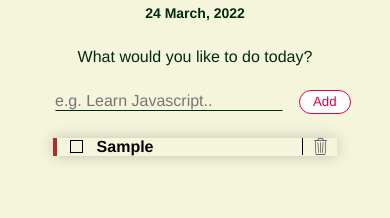
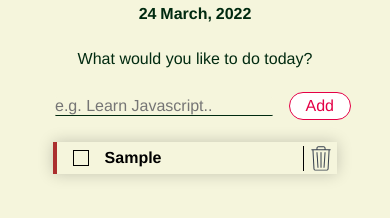
Before and after one commit to withouttheh/todo-app, a plain HTML site: page index.html in a window 390 px wide. Both pictures are taken after typing "Sample" into the empty fields and a click on the button "Add". Shown: the part 54-272 px from the top of the page. Drawn offline with Linux system fonts and the light colour scheme.

Commit message:
Fixed task bar responsiveness

```diff
--- a/css/main.css
+++ b/css/main.css
@@ -4,6 +4,7 @@
     font-family: Helvetica, sans-serif;
     text-decoration: none;
     background-color: beige;
+    font-size: 16px;
 }
 
 html {
@@ -19,7 +20,6 @@ body {
     background-color: beige;
 }
 
-
 /* header styles */
 
 header,
@@ -27,6 +27,7 @@ main {
     display: flex;
     justify-content: center;
     align-items: center;
+    width: 100%;
 }
 
 header {
@@ -37,7 +38,7 @@ h1 {
     font-size: 1.618em;
     font-weight: 800;
     text-transform: uppercase;
-    color: #002A10;
+    color: #002a10;
     text-align: center;
 }
 
@@ -53,7 +54,6 @@ main {
     width: 40%;
 }
 
-
 /* mobile styles */
 
 @media (max-width: 480px) {
@@ -62,12 +62,11 @@ main {
     }
 }
 
-
 /* date styles */
 
 .date {
     width: 100%;
-    color: #002A10;
+    color: #002a10;
     display: flex;
     align-items: center;
     justify-content: center;
@@ -82,9 +81,9 @@ h3 {
 h2 {
     font-size: 1em;
     font-weight: 600;
-    color: #002A10;
+    color: #002a10;
     text-transform: uppercase;
-    letter-spacing: 0.08em
+    letter-spacing: 0.08em;
 }
 
 h3 {
@@ -92,11 +91,10 @@ h3 {
     font-weight: 600;
 }
 
-div>p {
-    color: #002A10;
+div > p {
+    color: #002a10;
     margin-top: 1.5em;
 }
-
 
 /* form styles */
 
@@ -112,17 +110,17 @@ form {
     margin: 1.5em;
 }
 
-.text-bar>input:nth-child(1) {
+.text-bar > input:nth-child(1) {
     width: 80%;
     border-radius: 0.1em;
     border: none;
-    border-bottom: 1px solid #002A10;
+    border-bottom: 1px solid #002a10;
     margin: 0 1em;
-    color: #002A10;
+    color: #002a10;
     font-size: 1em;
 }
 
-.text-bar>button:nth-child(2) {
+.text-bar > button:nth-child(2) {
     text-align: center;
     padding: 0.25em 1em;
     border-radius: 0.1em;
@@ -137,7 +135,7 @@ form {
     transition: all 0.4s;
 }
 
-.text-bar>button:nth-child(2):hover {
+.text-bar > button:nth-child(2):hover {
     -webkit-transform: scale(1.2);
     -ms-transform: scale(1.2);
     transform: scale(1.1);
@@ -145,20 +143,22 @@ form {
     color: white;
 }
 
-
 /* task panel styles */
 
 .task-panel {
     color: white;
     width: 100%;
+    height: 2rem;
     display: flex;
     flex-direction: column;
+    align-items: center;
+    justify-content: center;
 }
-
 
 /* task styles */
 
 .task {
+    height: 2rem;
     width: 90%;
     display: flex;
     justify-content: center;
@@ -171,19 +171,19 @@ form {
     border-left: 0.25em solid #ab2f2f;
 }
 
-.task>input {
+.task > input {
     margin: 0 1em;
 }
 
 label {
     display: flex;
-    height: auto;
-    width: auto;
+    height: 1rem;
+    width: 3rem;
     align-items: center;
     justify-content: center;
 }
 
-label>input[type="checkbox"] {
+label > input[type="checkbox"] {
     display: flex;
     margin: 0 1em;
     cursor: pointer;
@@ -194,12 +194,12 @@ label>input[type="checkbox"] {
     position: relative;
 }
 
-label>input[type="checkbox"]:checked {
+label > input[type="checkbox"]:checked {
     background-color: white;
 }
 
-label>input[type="checkbox"]:checked:after {
-    content: '\2714';
+label > input[type="checkbox"]:checked:after {
+    content: "\2714";
     position: absolute;
     bottom: -15%;
     left: 0px;
@@ -207,13 +207,13 @@ label>input[type="checkbox"]:checked:after {
     font-size: 1.2em;
 }
 
-label>input[type="checkbox"]:hover {
+label > input[type="checkbox"]:hover {
     -webkit-transform: scale(1.2);
     -ms-transform: scale(1.2);
     transform: scale(1.2);
 }
 
-label>span {
+label > span {
     margin: 0 1em;
 }
 
@@ -227,14 +227,16 @@ h4 {
     display: flex;
     justify-content: center;
     align-items: center;
+    height: 80%;
+    width: 2rem;
 }
 
-span>img {
-    width: 50%;
+span > img {
+    height: 100%;
     cursor: pointer;
 }
 
-span>img:hover {
+span > img:hover {
     -webkit-transform: scale(1.2);
     -ms-transform: scale(1.2);
     transform: scale(1.2);
--- a/js/main.js
+++ b/js/main.js
@@ -1,19 +1,19 @@
 $(document).ready(function() {
 
     // Date settings
-    var months = ['January', 'February', 'March', 'April', 'May',
+    const months = ['January', 'February', 'March', 'April', 'May',
         'June', 'July', 'August', 'September',
         'October', 'November', 'December'
     ];
-    var days = ['Sunday', 'Monday', 'Tuesday', 'Wednesday',
+    const days = ['Sunday', 'Monday', 'Tuesday', 'Wednesday',
         'Thursday', 'Friday', 'Saturday'
     ];
 
-    var now = new Date();
-    var dayOfWeek = days[now.getDay()];
-    var dayOfMonth = now.getDate();
-    var month = months[now.getMonth()];
-    var year = now.getFullYear();
+    const now = new Date();
+    let dayOfWeek = days[now.getDay()];
+    let dayOfMonth = now.getDate();
+    let month = months[now.getMonth()];
+    let year = now.getFullYear();
 
     $('.date h2').text(dayOfWeek);
     $('.day').text(dayOfMonth);
@@ -23,15 +23,15 @@ $(document).ready(function() {
     // Input
     $(':text').val("");
 
-    var form = $('.text-bar');
+    let form = $('.text-bar');
 
     // Add task
-    var count = 0;
+    let count = 0;
 
     form.submit(function(e) {
             e.preventDefault();
             // Select input value and task panel div
-            var taskInput = $(':text');
+            let taskInput = $(':text');
 
             if (taskInput.val() === "") {
                 alert('Please add a task!');
@@ -39,8 +39,8 @@ $(document).ready(function() {
             } else {
                 count++;
                 // Add task to task panel
-                var taskPanel = $('.task-panel');
-                var task = '<div class="task"><label for="check-' + count + '"><input type="checkbox" name="checkbox" id="check-' + count + '"></label><h4>' + taskInput.val() + '</h4><span><img src="images/delete.svg" alt="delete"></span></div>';
+                let taskPanel = $('.task-panel');
+                let task = '<div class="task"><label for="check-' + count + '"><input type="checkbox" name="checkbox" id="check-' + count + '"></label><h4>' + taskInput.val() + '</h4><span><img src="images/delete.svg" alt="delete"></span></div>';
                 taskPanel.append(task).fadeIn(1000);
                 $('#text-input').val("");
 
```
